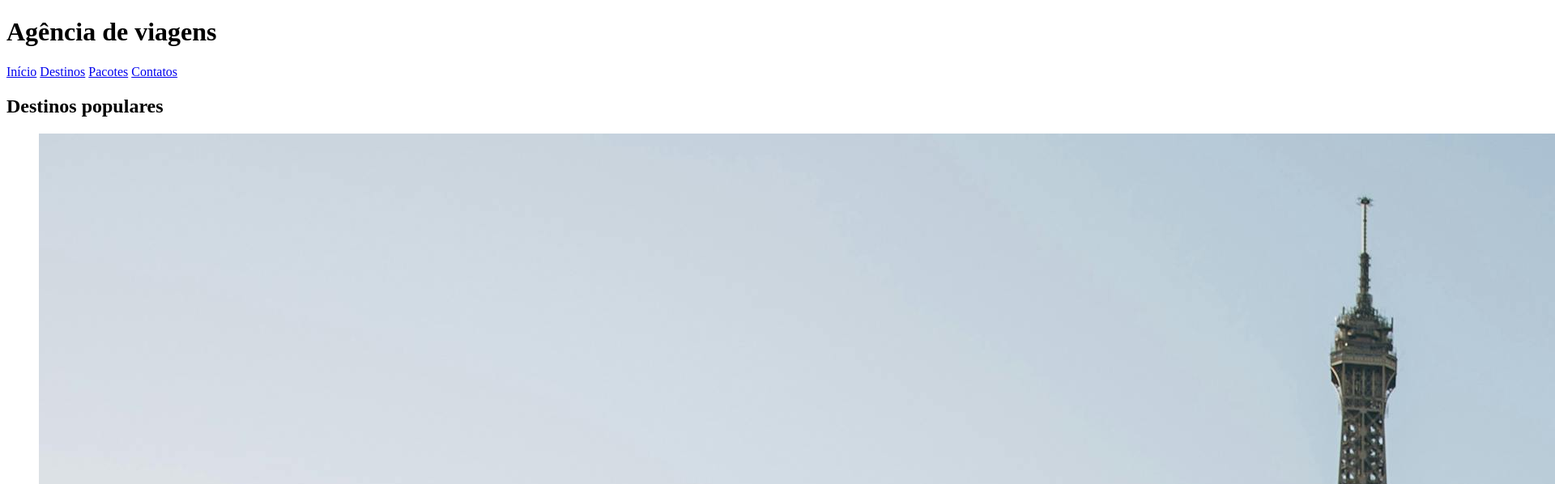
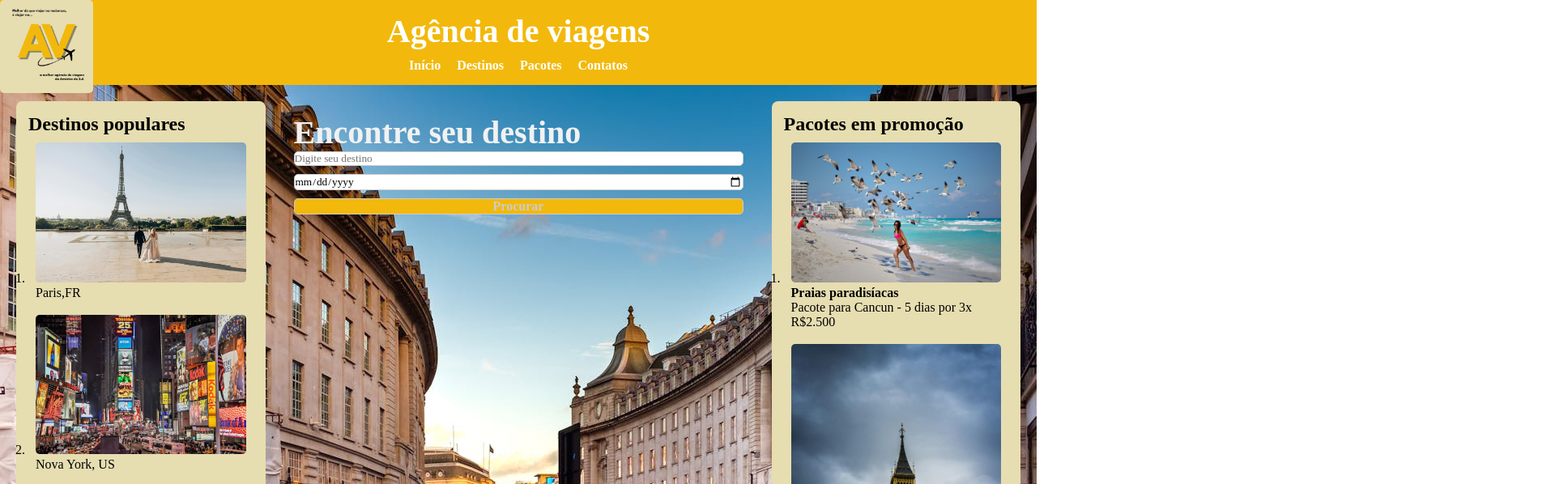
Before and after one commit to LauraDuttra/agenciaViagem_Laura, a plain HTML site: page index.html in a window 1280 px wide. Shown: the top 598 px of the page at 81% size, 1920 px wide, since content can reach past the window. Drawn offline with Linux system fonts and the light colour scheme.

Commit message:
em andamento

```diff
--- a/index.html
+++ b/index.html
@@ -12,6 +12,7 @@
 <body>
     <!-- tag semântica para cabeçalho -->
     <header>
+        <img src="protótipo_figma/logo.png" alt="logo" class="logo">
         <!-- tag semantica titulo -->
         <h1 id="inicio">Agência de viagens</h1>
         <!-- tag semântica para navegação -->
--- a/style.css
+++ b/style.css
@@ -0,0 +1,134 @@
+@import url('https://fonts.googleapis.com/css2?family=Kaushan+Script&display=swap');
+
+@import url('https://fonts.googleapis.com/css2?family=Kaushan+Script&family=League+Spartan:wght@100..900&display=swap');
+
+/* reset das configurações */
+*{
+    margin: 0;
+    padding: 0;
+    box-sizing: border-box;
+    font-family: "Poiret One", serif;
+    list-style: nome;
+}
+@import url('https://fonts.googleapis.com/css?family=Dancing+Script:wght@600&display swap');
+@import url('https://fonts.googleapis.com/css?family=Poiret+One&display swap');
+Classroom
+
+{
+    margin: 0;
+    padding: 0;
+    box-sizing: border-box;
+    font-family: "Poiret One", serif;
+    list-style: none;
+}
+body {
+    display: flex;
+    flex-direction: column;
+    min-height: 100vh;
+}
+
+header {
+    background:#f2b90c;
+    color: white;
+    padding: 15px;
+    text-align: center;
+}
+h1{
+    font-family: "Dancing Script", serif;
+    font-size: 2.5rem;
+}
+nav {
+    display: flex; gap: 20px;
+    margin-top: 10px;
+    justify-content: center;
+}
+nav a {
+    color: white;
+    text-decoration: none;
+    font-weight: bold;
+}
+.container {
+    display: flex;
+    flex: 1;
+    padding: 20px;
+    gap: 20px;
+    flex-wrap: wrap;
+    background: url(img/london.jpg) no-repeat center fixed;
+    background-size: cover;
+}
+.sidebar {
+    flex: 1;
+    min-width: 200px;
+    background: #e6ddb1;
+    padding: 15px;
+    border-radius: 8px;
+}
+.main-content {
+    flex: 2;
+    min-width: 300px;
+    padding: 15px;
+}
+.subtittle{
+    color:#f1f1f1;
+    font-size: 2.5rem;
+
+}
+.secondary{
+    flex: 1;
+    min-width: 200px;
+    background: #e6ddb1;
+    padding: 15px;
+    border-radius: 8px;
+}
+li {
+    padding: 9px;
+}
+
+footer {
+    background:#f2b90c;
+    color: white;
+    text-align: center;
+    padding: 10px;
+    margin-top: auto;
+}
+form {
+    display: flex;
+    flex-direction: column;
+    gap: 10px;
+}
+input, button {
+    background-color: #e6ddb1
+    padding: 10px;
+    border: 1px solid #ccc;
+    border-radius: 5px;
+    }
+button {
+    background:#f2b90c;
+    color: #ccc;
+    cursor: pointer;
+    font-weight: bold;
+    font-size: 1rem;
+}
+button:hover {
+    background:#f2b90c;
+}
+img {
+    width: 100%;
+    border-radius: 5px;
+}
+img {
+    width: 100%;
+    border-radius: 5px;
+}
+@media (max-width: 768px) {
+    .container {
+    flex-direction: column;
+    }
+}
+.logo{
+    width: 115px; /* Ajusta a largura da imagem */
+    height: auto; /* Mantém a proporção da imagem */
+    position: absolute; /* Posiciona a imagem de forma absoluta em relação ao elemento pai */
+    top: 0; /* Alinha no topo da página */
+    left: 0; /* Alinha à esquerda da página */
+}
```
